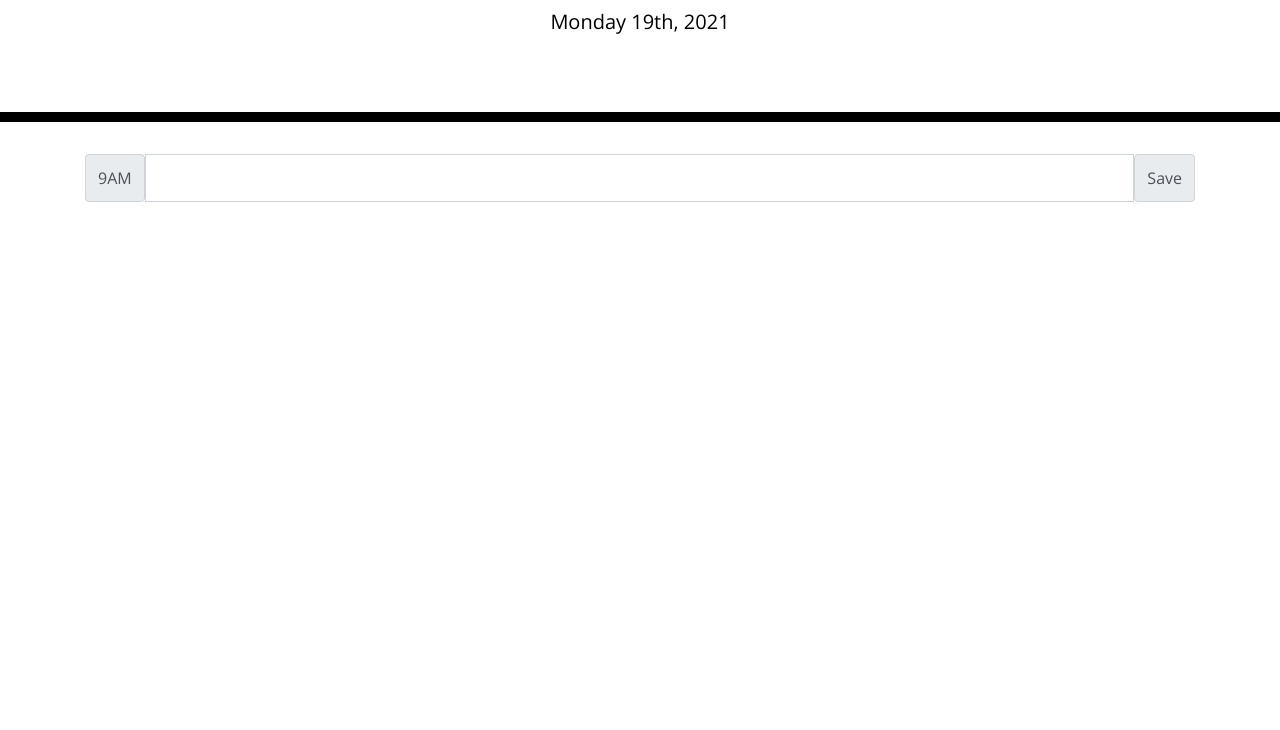
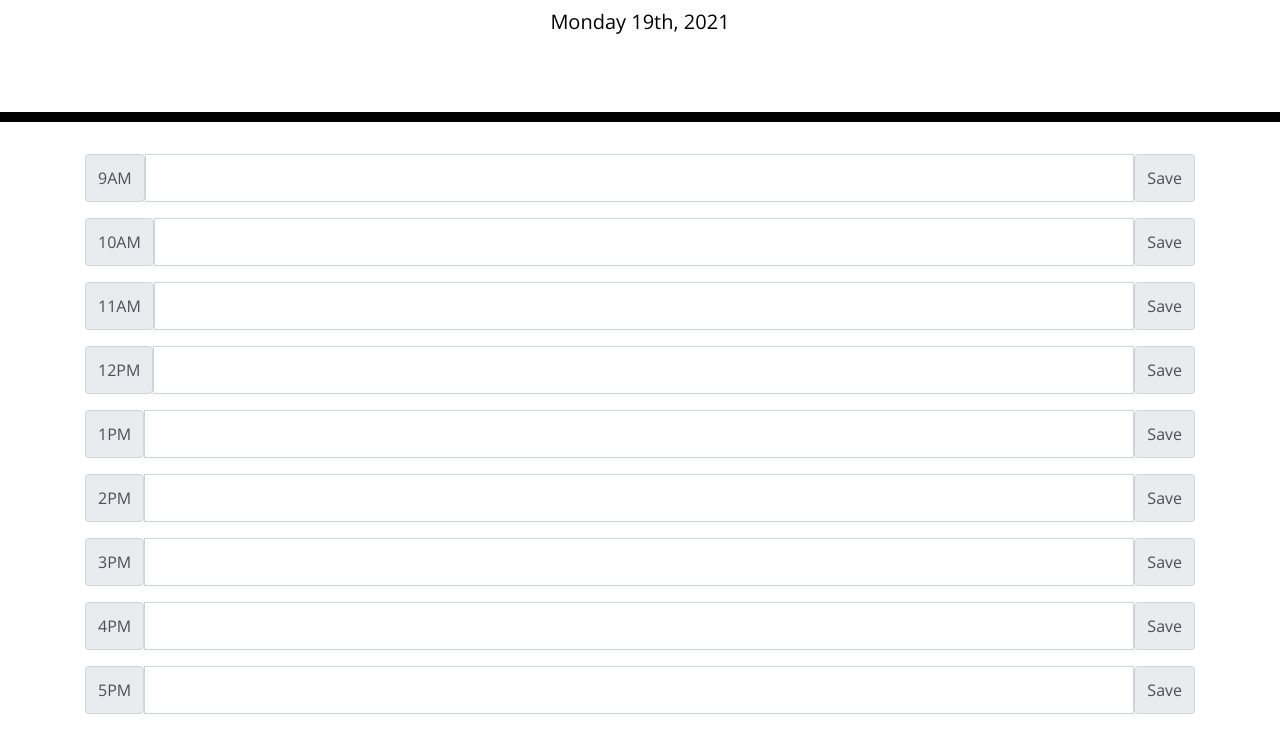
Before and after one commit to LoganHild/easy-planner, a plain HTML site: page index.html in a window 1280 px wide. Shown: the part 182-912 px from the top of the page. Before the commit the page ends 800 px from the top, so only its background shows below. Drawn offline with nearby package versions, Linux system fonts and the light colour scheme.

Commit message:
made 9-5 inputs

```diff
--- a/index.html
+++ b/index.html
@@ -33,7 +33,46 @@
       <!-- Timeblocks go here -->
       <div class="input-group mb-3 input-group-lg">
         <span class="input-group-text">9AM</span>
-
+        <input type="text" class="form-control" aria-label="Dollar amount (with dot and two decimal places)">
+        <button class="input-group-text">Save</button>
+      </div>
+      <div class="input-group mb-3 input-group-lg">
+        <span class="input-group-text">10AM</span>
+        <input type="text" class="form-control" aria-label="Dollar amount (with dot and two decimal places)">
+        <button class="input-group-text">Save</button>
+      </div>
+      <div class="input-group mb-3 input-group-lg">
+        <span class="input-group-text">11AM</span>
+        <input type="text" class="form-control" aria-label="Dollar amount (with dot and two decimal places)">
+        <button class="input-group-text">Save</button>
+      </div>
+      <div class="input-group mb-3 input-group-lg">
+        <span class="input-group-text">12PM</span>
+        <input type="text" class="form-control" aria-label="Dollar amount (with dot and two decimal places)">
+        <button class="input-group-text">Save</button>
+      </div>
+      <div class="input-group mb-3 input-group-lg">
+        <span class="input-group-text">1PM</span>
+        <input type="text" class="form-control" aria-label="Dollar amount (with dot and two decimal places)">
+        <button class="input-group-text">Save</button>
+      </div>
+      <div class="input-group mb-3 input-group-lg">
+        <span class="input-group-text">2PM</span>
+        <input type="text" class="form-control" aria-label="Dollar amount (with dot and two decimal places)">
+        <button class="input-group-text">Save</button>
+      </div>
+      <div class="input-group mb-3 input-group-lg">
+        <span class="input-group-text">3PM</span>
+        <input type="text" class="form-control" aria-label="Dollar amount (with dot and two decimal places)">
+        <button class="input-group-text">Save</button>
+      </div>
+      <div class="input-group mb-3 input-group-lg">
+        <span class="input-group-text">4PM</span>
+        <input type="text" class="form-control" aria-label="Dollar amount (with dot and two decimal places)">
+        <button class="input-group-text">Save</button>
+      </div>
+      <div class="input-group mb-3 input-group-lg">
+        <span class="input-group-text">5PM</span>
         <input type="text" class="form-control" aria-label="Dollar amount (with dot and two decimal places)">
         <button class="input-group-text">Save</button>
       </div>
```
